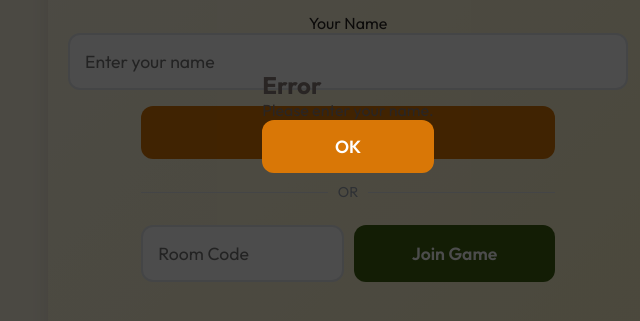
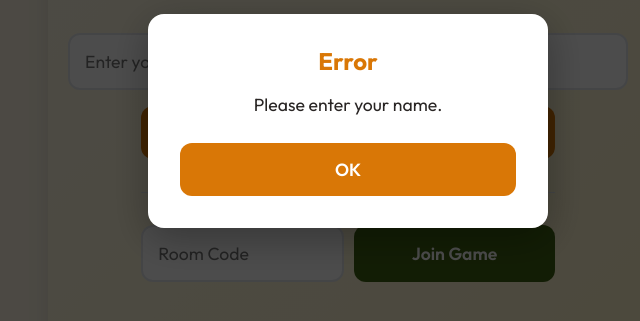
Before and after one commit to bbreckenridge/the-pumping-hyena, a website: page index.html in a window 1280 px wide. Both pictures are taken after a click on the button "Start New Game". Shown: the part 279-600 px from the top of the page, without its empty margins (292-932 px from the left). Drawn offline with nearby package versions, Linux system fonts and the light colour scheme; no server answers.

Commit message:
Fix: Add missing alert modal styling

```diff
--- a/style.css
+++ b/style.css
@@ -435,3 +435,27 @@ input:focus {
 .hyena-logo img { max-width: 200px !important; }
 .input-group { margin: 1rem 0 !important; }
 .logo-container h1 { font-size: 2rem !important; margin-bottom: 1rem !important; }
+
+/* Alert Modal */
+.alert-box {
+    background: white;
+    padding: 2rem;
+    border-radius: 16px;
+    max-width: 400px;
+    width: 90%;
+    text-align: center;
+    box-shadow: 0 10px 40px rgba(0, 0, 0, 0.3);
+}
+
+.alert-box h2 {
+    color: var(--primary-color);
+    margin-bottom: 1rem;
+    font-size: 1.5rem;
+}
+
+.alert-box p {
+    color: var(--text-color);
+    margin-bottom: 1.5rem;
+    font-size: 1.1rem;
+    line-height: 1.5;
+}
```
